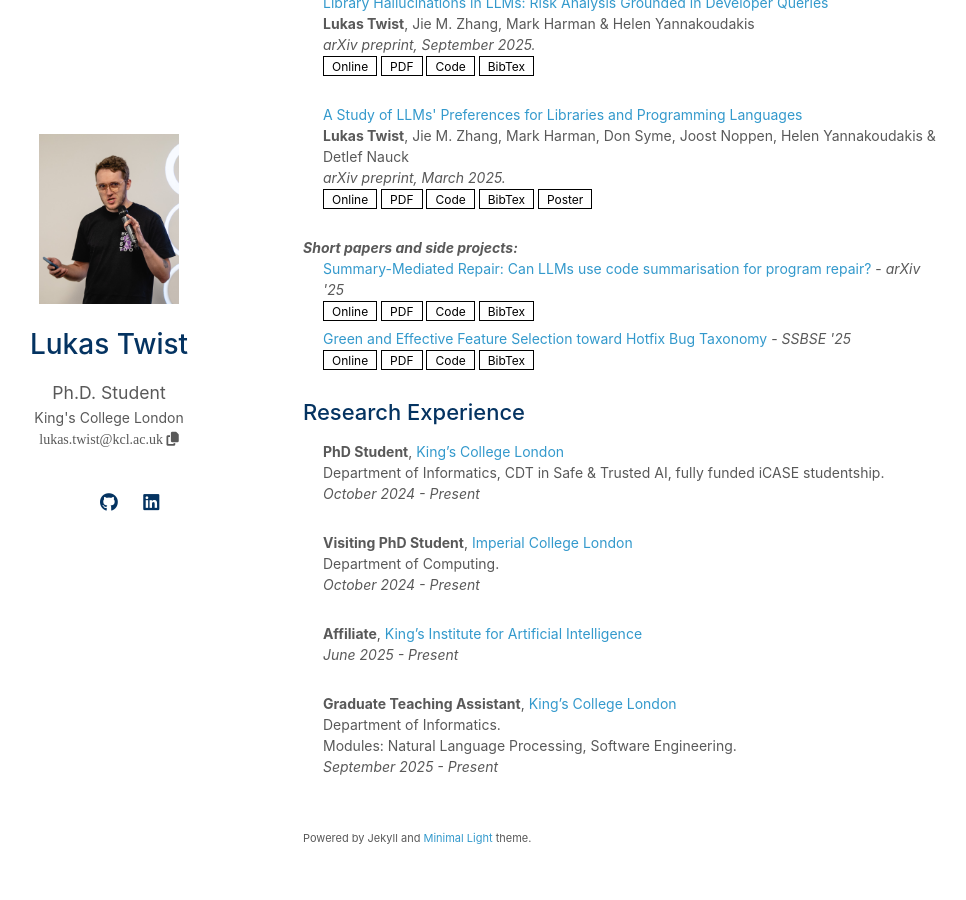
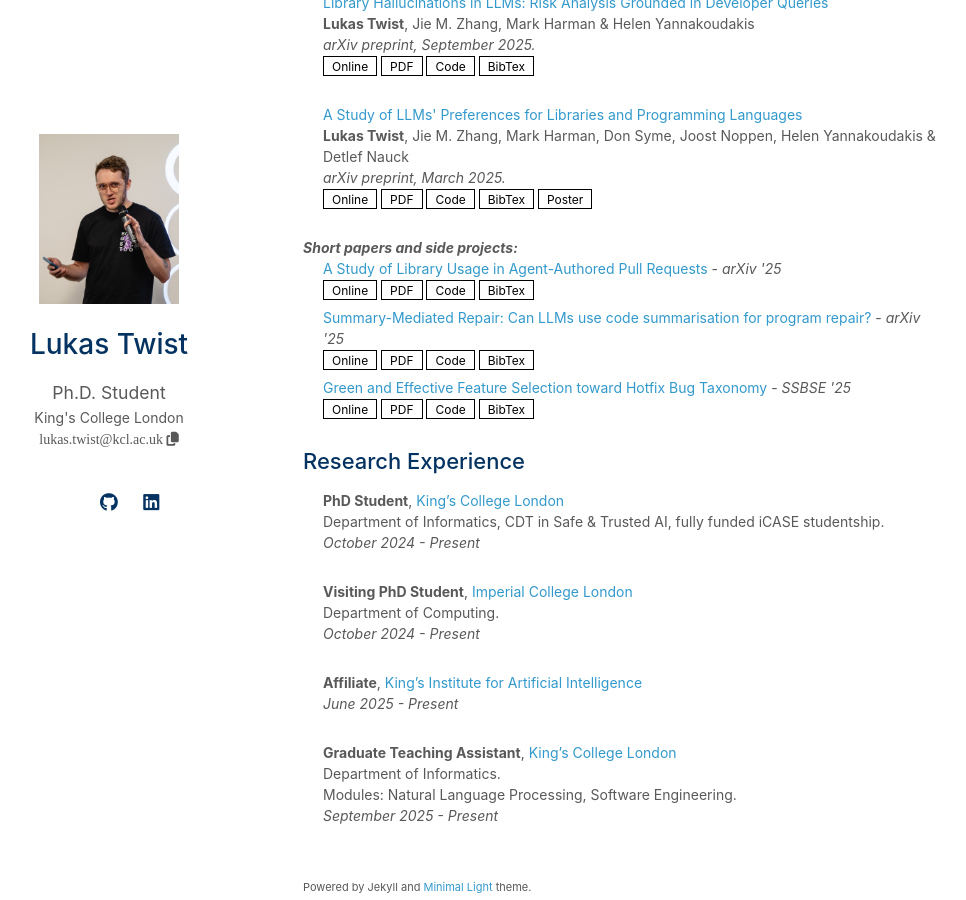
Before and after one commit to itsluketwist/itsluketwist.github.io, a Jekyll site: the page built from index.md, in a window 1280 px wide and 900 px high, scrolled down 576 px. Shown: the whole window, without its empty margins (167-1133 px from the left). Built offline with Jekyll 4.4.1, drawn with Linux system fonts in a browser that asks for light colours; a style sheet for code colours, icons or effects is not loaded; our own code applies the rules of GitHub Pages for plain Markdown files.

Commit message:
Add agent library usage.

```diff
--- a/_data/publications.yml
+++ b/_data/publications.yml
@@ -19,6 +19,13 @@ main:
 
 side:
 
+  - title: "A Study of Library Usage in Agent-Authored Pull Requests"
+    where: arXiv '25
+    url: https://arxiv.org/abs/2512.11589
+    pdf: https://arxiv.org/pdf/2512.11589
+    code: https://github.com/itsluketwist/agent-library-usage
+    bibtex: ./assets/bibtex/arxiv-agent-library-usage.txt
+
   - title: "Summary-Mediated Repair: Can LLMs use code summarisation for program repair?"
     where: arXiv '25
     url: https://arxiv.org/abs/2511.18782
--- /dev/null
+++ b/assets/bibtex/arxiv-agent-library-usage.txt
@@ -0,0 +1,8 @@
+@misc{twistAgentLibraryUsage,
+  title = {A {{Study}} of {{Library Usage}} in {{Agent-Authored Pull Requests}}},
+  author = {Twist, Lukas},
+  year = {2025},
+  publisher = {arXiv},
+  url = {http://arxiv.org/abs/2512.11589},
+  doi = {10.48550/arXiv.2512.11589},
+}
```
